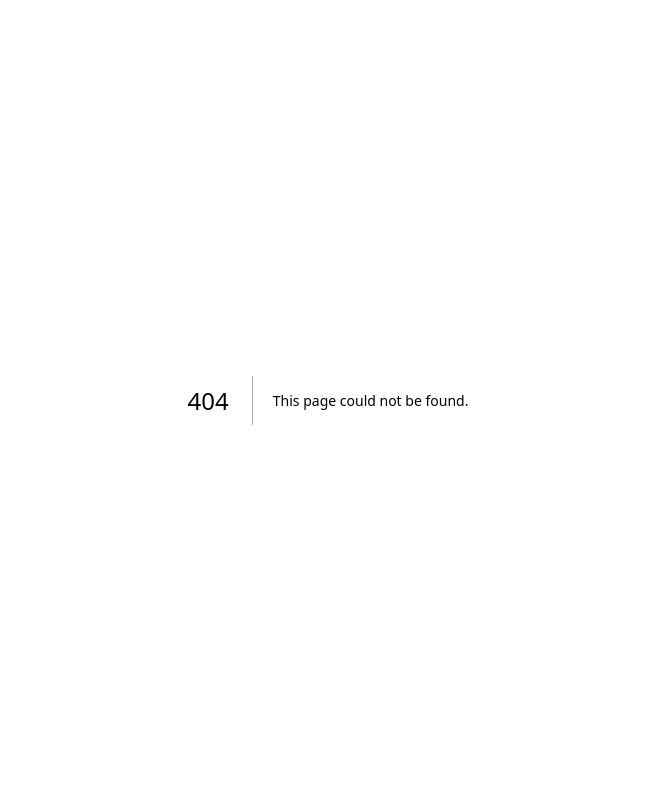
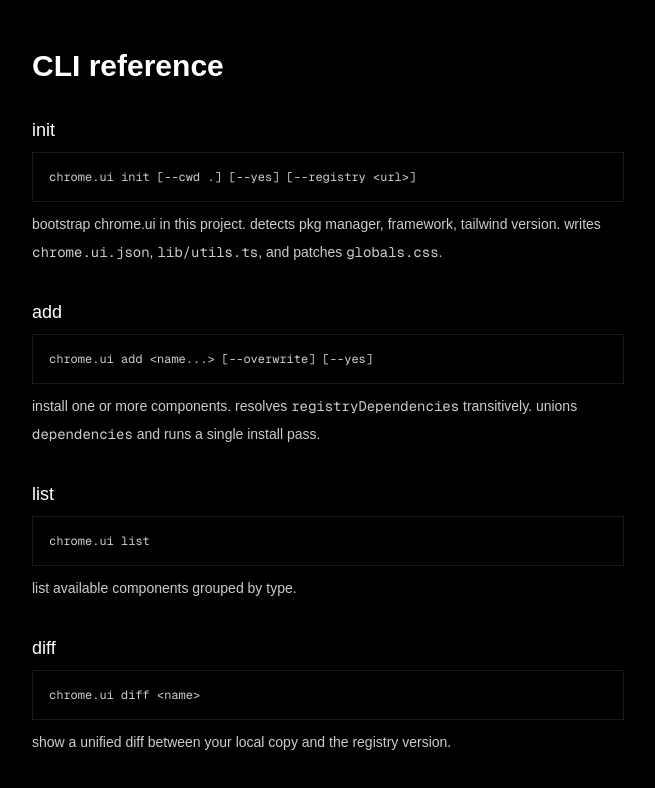
Before and after one commit to justin06lee/chrome.justin06lee.dev, a Next.js app in the folder apps/site/: page /docs/cli in a window 1280 px wide. Before the commit this address had no page. Shown: the top 788 px of the page, without its empty margins (312-967 px from the left). Built offline with nearby package versions, Linux system fonts and the light colour scheme.

Commit message:
site: /docs, /docs/cli, /docs/theming pages

```diff
--- /dev/null
+++ b/apps/site/app/docs/cli/page.tsx
@@ -0,0 +1,27 @@
+export default function Cli() {
+  return (
+    <main className="max-w-2xl mx-auto px-10 py-12 space-y-8 text-sm leading-7 text-white/80">
+      <h1 className="text-3xl font-bold text-white">CLI reference</h1>
+      <section>
+        <h2 className="text-lg text-white">init</h2>
+        <pre className="border border-white/10 p-4 text-xs my-2">chrome.ui init [--cwd .] [--yes] [--registry &lt;url&gt;]</pre>
+        <p>bootstrap chrome.ui in this project. detects pkg manager, framework, tailwind version. writes <code>chrome.ui.json</code>, <code>lib/utils.ts</code>, and patches <code>globals.css</code>.</p>
+      </section>
+      <section>
+        <h2 className="text-lg text-white">add</h2>
+        <pre className="border border-white/10 p-4 text-xs my-2">chrome.ui add &lt;name...&gt; [--overwrite] [--yes]</pre>
+        <p>install one or more components. resolves <code>registryDependencies</code> transitively. unions <code>dependencies</code> and runs a single install pass.</p>
+      </section>
+      <section>
+        <h2 className="text-lg text-white">list</h2>
+        <pre className="border border-white/10 p-4 text-xs my-2">chrome.ui list</pre>
+        <p>list available components grouped by type.</p>
+      </section>
+      <section>
+        <h2 className="text-lg text-white">diff</h2>
+        <pre className="border border-white/10 p-4 text-xs my-2">chrome.ui diff &lt;name&gt;</pre>
+        <p>show a unified diff between your local copy and the registry version.</p>
+      </section>
+    </main>
+  );
+}
--- /dev/null
+++ b/apps/site/app/docs/page.tsx
@@ -0,0 +1,12 @@
+export default function Docs() {
+  return (
+    <main className="max-w-2xl mx-auto px-10 py-12 space-y-6 text-sm leading-7 text-white/80">
+      <h1 className="text-3xl font-bold text-white">getting started</h1>
+      <p>install the CLI in any next.js + tailwind v4 project:</p>
+      <pre className="border border-white/10 p-4 text-xs">bunx chrome.ui@latest init</pre>
+      <p>this writes <code>chrome.ui.json</code>, patches <code>app/globals.css</code>, and installs peer dependencies.</p>
+      <p>then add components one at a time:</p>
+      <pre className="border border-white/10 p-4 text-xs">bunx chrome.ui@latest add button dialog</pre>
+    </main>
+  );
+}
--- /dev/null
+++ b/apps/site/app/docs/theming/page.tsx
@@ -0,0 +1,23 @@
+export default function Theming() {
+  return (
+    <main className="max-w-2xl mx-auto px-10 py-12 space-y-6 text-sm leading-7 text-white/80">
+      <h1 className="text-3xl font-bold text-white">theming</h1>
+      <p>chrome.ui ships a dark-only theme. <code>init</code> writes a fenced block into your <code>globals.css</code>:</p>
+      <pre className="border border-white/10 p-4 text-xs whitespace-pre">{`/* @chrome.ui:theme */
+@theme inline {
+  --color-background: var(--background);
+  --color-foreground: var(--foreground);
+  ...
+}
+:root, .dark {
+  --background: #000000;
+  --foreground: #ffffff;
+  --surface:    #0a0a0a;
+  --border:     rgba(255,255,255,0.12);
+  ...
+}
+/* @chrome.ui:end */`}</pre>
+      <p>edit any token freely — re-running <code>init</code> only replaces the fenced block, leaving your edits outside it untouched.</p>
+    </main>
+  );
+}
```
